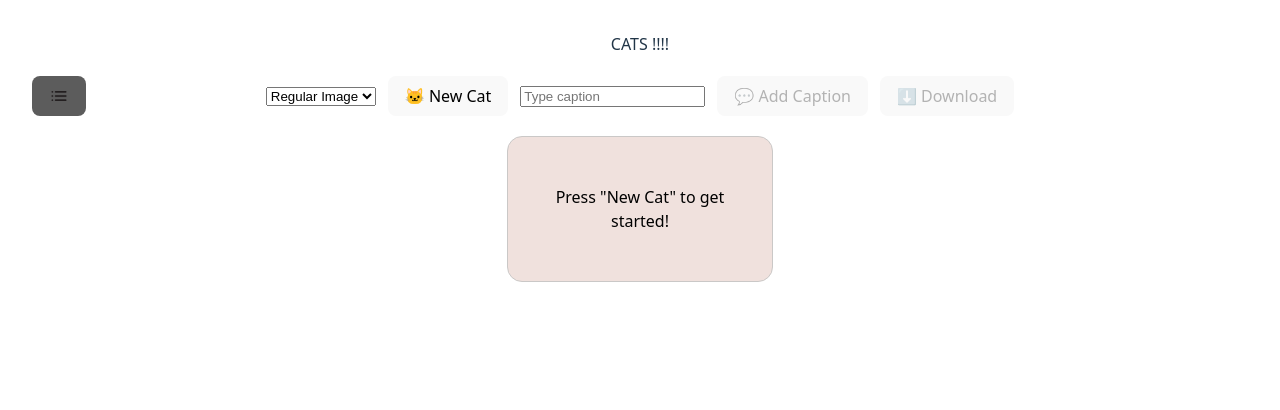
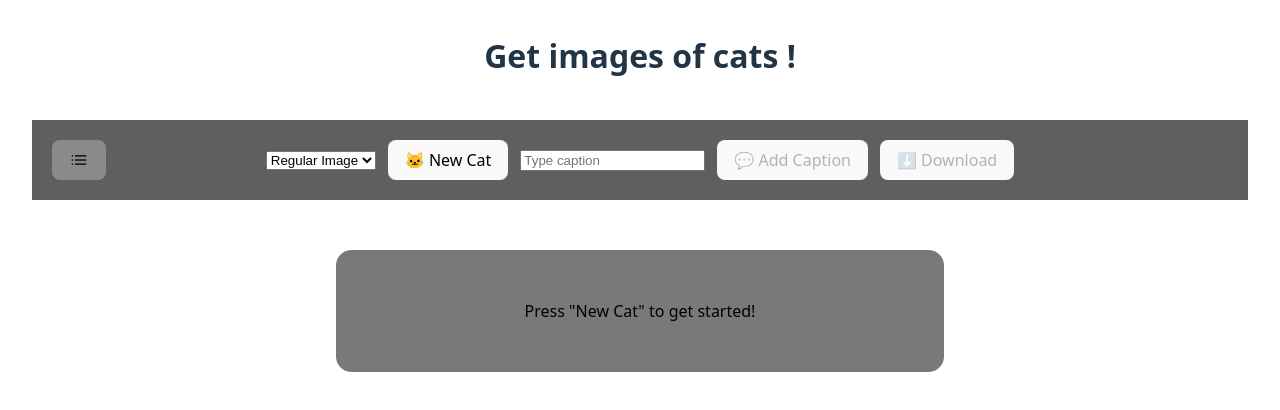
Before and after one commit to skyylord0/Cat-cards, a React (Vite) app: page / in a window 1280 px wide. Shown: the top 410 px of the page. Built offline with nearby package versions, Linux system fonts and the light colour scheme.

Commit message:
Make the toolbar prettier, enlarge the image when in single image mode

```diff
--- a/src/App.css
+++ b/src/App.css
@@ -1,5 +1,5 @@
 #root {
-  max-width: 1280px;
+  width: 100%;
   margin: 0 auto;
   padding: 2rem;
   text-align: left;
@@ -18,6 +18,13 @@
   filter: drop-shadow(0 0 2em #61dafbaa);
 }
 
+.mainWindow{
+  width: 100%;
+  display: flex;
+  flex-direction: column;
+  gap: 50px;
+
+}
 
 .toolbox {
   display: grid;
@@ -30,11 +37,13 @@
   width: 100%;
   min-height: 80px;
   box-sizing: border-box;
+  background-color: #5f5f5f;
 }
 
 .listDisplayBox {
   grid-column: 1; /* Stays in the first slot */
   display: flex;
+  margin-left: 20px;
   justify-content: flex-start;
 }
 
@@ -45,6 +54,11 @@
   align-items: center;
   justify-content: center;
   gap: 12px;
+}
+
+.application{
+
+  width: 100%;
 }
 
 /* We don't need a third div in HTML,
@@ -95,12 +109,12 @@
 
 .card{
 	color: black;
-	width: 200px;
+	width: 50%;
 	margin-left: auto;
 	margin-right: auto;
 	text-align: center;
-	background-color: #F0E1DD;
-	border: 1px solid #CAC8C7;
+	background-color: #797979;
+	border: 1px solid #797979;
 	border-radius: 15px;
 }
 
@@ -113,5 +127,7 @@
 
 .title{
   text-align: center;
-
+  font-size: 2em;
+  margin-bottom: 40px;
+  font-weight: bold;
 }
--- a/src/App.jsx
+++ b/src/App.jsx
@@ -64,21 +64,20 @@ function App() {
   }
 
   return (
-    <>
-      <div className="title">CATS !!!!</div>
-
+    <div className = "application">
+      <div className="title">Get images of cats !</div>
+      <div className="mainWindow">
         <div className="toolbox">
           <div className="listDisplayBox">
             <ToggleButton onListDisplayChange={handleDisplayChange}/>
           </div>
           <div className="imageToolBox">
             <SelectType onTypeChange={setType} />
+            {!listDisplay && (
+              <>
                 <button onClick={handleNewCat} disabled={loading}>
                   {loading ? "Loading..." : "🐱 New Cat"}
                 </button>
-
-          {!listDisplay && (
-            <>
                 <AddText
                   inputText={inputText}
                   onInputChange={setInputText}
@@ -87,14 +86,10 @@ function App() {
                 <button onClick={handleAddCaption} disabled={!catId}>
                 💬 Add Caption
                 </button>
-            </>
-
-          )}
-
-          {!listDisplay && (
                 <button onClick={handleDownload} disabled={!catId}>
                 ⬇️ Download
                 </button>
+              </>
             )}
           </div>
         </div>
@@ -105,7 +100,8 @@ function App() {
             : <p>Press "New Cat" to get started!</p>
           }
         </div>
-    </>
+      </div>
+    </div>
   );
 
   async function handleDownload() {
@@ -140,7 +136,7 @@ export function ToggleButton({onListDisplayChange}){
   return (
     <button
       style = {{
-      backgroundColor: listDisplay ? "#b4b4b4" : "#5c5c5c",
+      backgroundColor: listDisplay ? "#d3d3d3" : "#8a8a8a",
       border: listDisplay ? "3px solid white" : "1px solid transparent",
     }}
       onClick={handleDisplayChange}
--- a/src/index.css
+++ b/src/index.css
@@ -1,7 +1,12 @@
+*, *::before, *::after {
+  box-sizing: border-box;
+}
+
 :root {
   font-family: system-ui, Avenir, Helvetica, Arial, sans-serif;
   line-height: 1.5;
   font-weight: 400;
+  width: 100%;
 
   color-scheme: light dark;
   color: rgba(255, 255, 255, 0.87);
```
Lines whose indentation alone changed are shown as unchanged.
